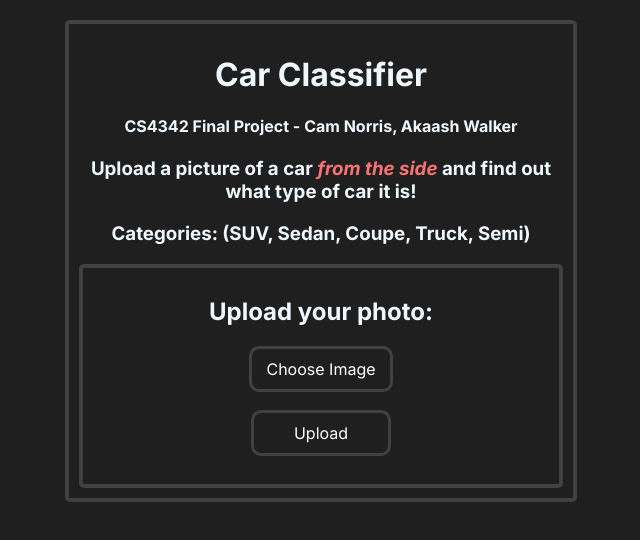
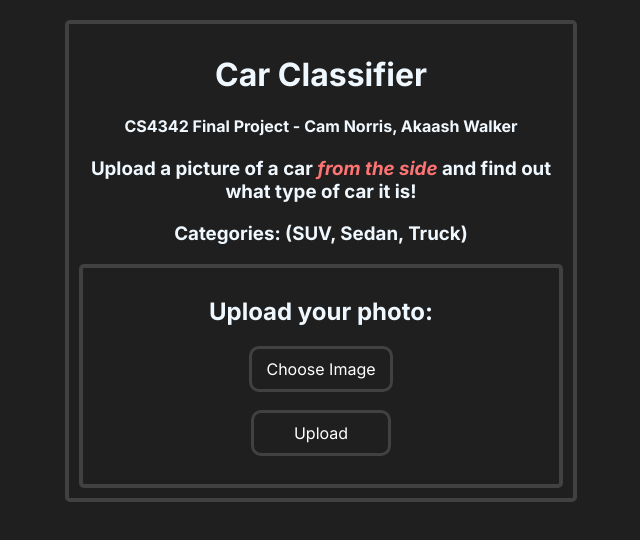
Before and after one commit to crnorris1/carssifcation, a React (Create React App) app in the folder front_end/: page / in a window 1280 px wide. Shown: the top 540 px of the page, without its empty margins (319-959 px from the left). Built offline with nearby package versions, Linux system fonts and the light colour scheme.

Commit message:
Removed coupe and semi options

```diff
--- a/front_end/src/App.js
+++ b/front_end/src/App.js
@@ -125,7 +125,7 @@ function App() {
       <h1>Car Classifier</h1>
       <h4>CS4342 Final Project - Cam Norris, Akaash Walker</h4>
       <h3>Upload a picture of a car <i className="emphasis">from the side</i> and find out what type of car it is!</h3>
-      <h3>Categories: (SUV, Sedan, Coupe, Truck, Semi)</h3>
+      <h3>Categories: (SUV, Sedan, Truck)</h3>
       <form>
         <h2>Upload your photo:</h2>
         <label className = "customUpload">
```
